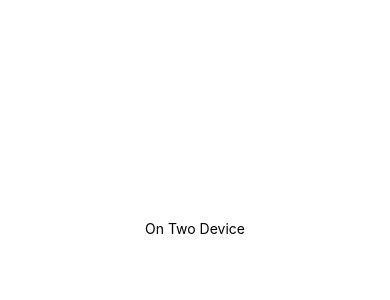
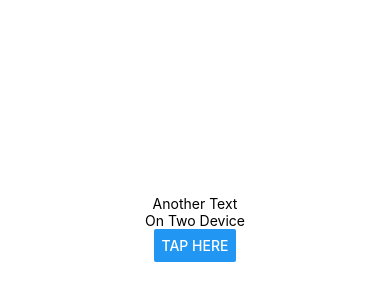
Before and after one commit to YogeshRR/Learn_ReactNative, a React Native app: screen / in a window 390 px wide. Shown: the part 194-494 px from the top of the page. Built offline with nearby package versions, Linux system fonts and the light colour scheme.

Commit message:
15 Working with Core Component

```diff
--- a/App.js
+++ b/App.js
@@ -1,10 +1,12 @@
 import { StatusBar } from 'expo-status-bar';
-import { StyleSheet, Text, View } from 'react-native';
+import { Button, StyleSheet, Text, View } from 'react-native';
 
 export default function App() {
   return (
     <View style={styles.container}>
+      <Text>Another Text</Text>
       <Text>On Two Device</Text>
+      <Button title='Tap Here'/>
       <StatusBar style="auto" />
     </View>
   );
```
